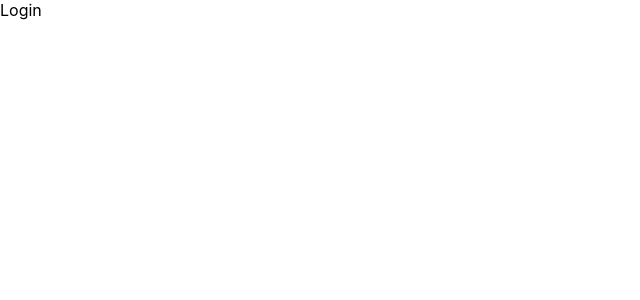
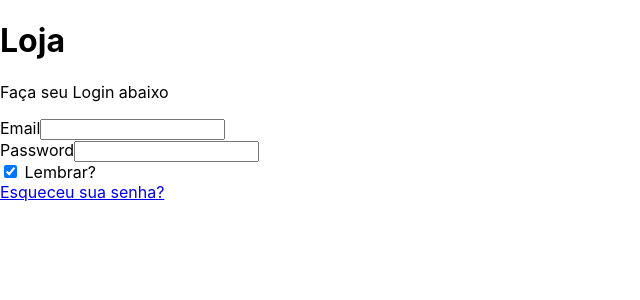
Before and after one commit to vhfuly/ecommerce-dashboard, a React (Create React App) app: page /#/login in a window 1280 px wide. Shown: the top 300 px of the page, without its empty margins (0-640 px from the left). Built offline with nearby package versions, Linux system fonts and the light colour scheme.

Commit message:
feat: create chekbox and inputSimple

```diff
--- /dev/null
+++ b/src/components/Inputs/Checkbox.tsx
@@ -0,0 +1,16 @@
+import React from 'react';
+
+type Props = {
+  value: boolean;
+  onChange: (event: React.ChangeEvent<HTMLInputElement>) => void;
+  label: string;
+}
+
+const Checkbox: React.FC<Props> = props => (
+  <div className="checkbox">
+    <input type="checkbox" checked={props.value} onChange={(event) => props.onChange(event)} />
+    <span>&nbsp;{props.label}</span>
+  </div>
+);
+
+export default Checkbox;
--- a/src/components/Imputs/Search.tsx
+++ b/src/components/Inputs/Search.tsx
@@ -3,7 +3,7 @@ import React from 'react';
 type Props = {
   value: string;
   placeholder: string;
-  onChange: any;
+  onChange: (event: React.ChangeEvent<HTMLInputElement>) => void;
   onClick: Function;
 }
 
--- /dev/null
+++ b/src/components/Inputs/Simple.tsx
@@ -0,0 +1,21 @@
+import React, { ChangeEvent } from 'react';
+
+type Props = {
+  value: string;
+  onChange: (event: React.ChangeEvent<HTMLInputElement>) =>  void;
+  label: string;
+  type?: string;
+}
+
+const InputSimple: React.FC<Props> = props => (
+  <div className='input-simple'>
+    <label>{props.label}</label>
+    <input
+      type={props.type}
+      value={props.value}
+      onChange={props.onChange}
+    />
+  </div>
+);
+
+export default InputSimple;
--- a/src/containers/Login/index.tsx
+++ b/src/containers/Login/index.tsx
@@ -1,9 +1,62 @@
-import React from 'react';
+import React, { useState } from 'react';
+import { Link } from 'react-router-dom';
+import Title from '../../components/Text/Title';
+import Input from '../../components/Inputs/Simple';
+import Checkbox from '../../components/Inputs/Checkbox';
 
-const Login: React.FC = () => (
-  <div className='container-login'>
-    Login
-  </div>
-);
+type Login = {
+  email: string;
+  password: string;
+  optionRemember: boolean;
+}
+
+const Login: React.FC = () =>{
+  const [login, setLogin ] = useState<Login>({
+    email:'',
+    password: '',
+    optionRemember: true,
+  });
+
+
+  const onchangeInput = (field: string, event: React.ChangeEvent<HTMLInputElement>) => {
+    setLogin({...login, [field]: event.target.value});
+  }
+
+  const onChangeCheckBox = (field: string) => {
+    setLogin({...login, [field]: !login.optionRemember})
+  }
+  console.log(login)
+  return (
+    <div className='container-login'>
+      <div className='card'>
+        <Title type='h1' title='Loja' />
+        <p>Faça seu Login abaixo</p>
+        <Input
+          label='Email'
+          value={login.email}
+          onChange={(event: React.ChangeEvent<HTMLInputElement>) => onchangeInput('email', event)}
+        />
+        <Input
+          label='Password'
+          value={login.password}
+          type='password'
+          onChange={(event: React.ChangeEvent<HTMLInputElement>) => onchangeInput('password', event)}
+        />
+      </div>
+      <div>
+        <div>
+          <Checkbox
+            value={login.optionRemember}
+            onChange ={() => onChangeCheckBox('optionRemember')}
+            label='Lembrar?'
+          />
+        </div>
+        <div>
+          <Link to='/recover-password'>Esqueceu sua senha?</Link>
+        </div>
+      </div>
+    </div>
+  );
+}
 
 export default Login;
--- a/src/containers/Purchases/index.tsx
+++ b/src/containers/Purchases/index.tsx
@@ -1,7 +1,7 @@
 import React, { useState } from 'react';
 import { format } from 'date-fns'
 import Title from '../../components/Text/Title';
-import Search from '../../components/Imputs/Search';
+import Search from '../../components/Inputs/Search';
 import Pagination from '../../components/Pagination/Simple';
 
 import SimpleTable from '../../components/Tables/Simple';
@@ -45,7 +45,7 @@ const Purchases: React.FC = () => {
     situacao: string;
     botãoDetalhes: string;
   }
-
+console.log(search)
   return (
     <div className='Purchases'>
       <div className='card'>
```
